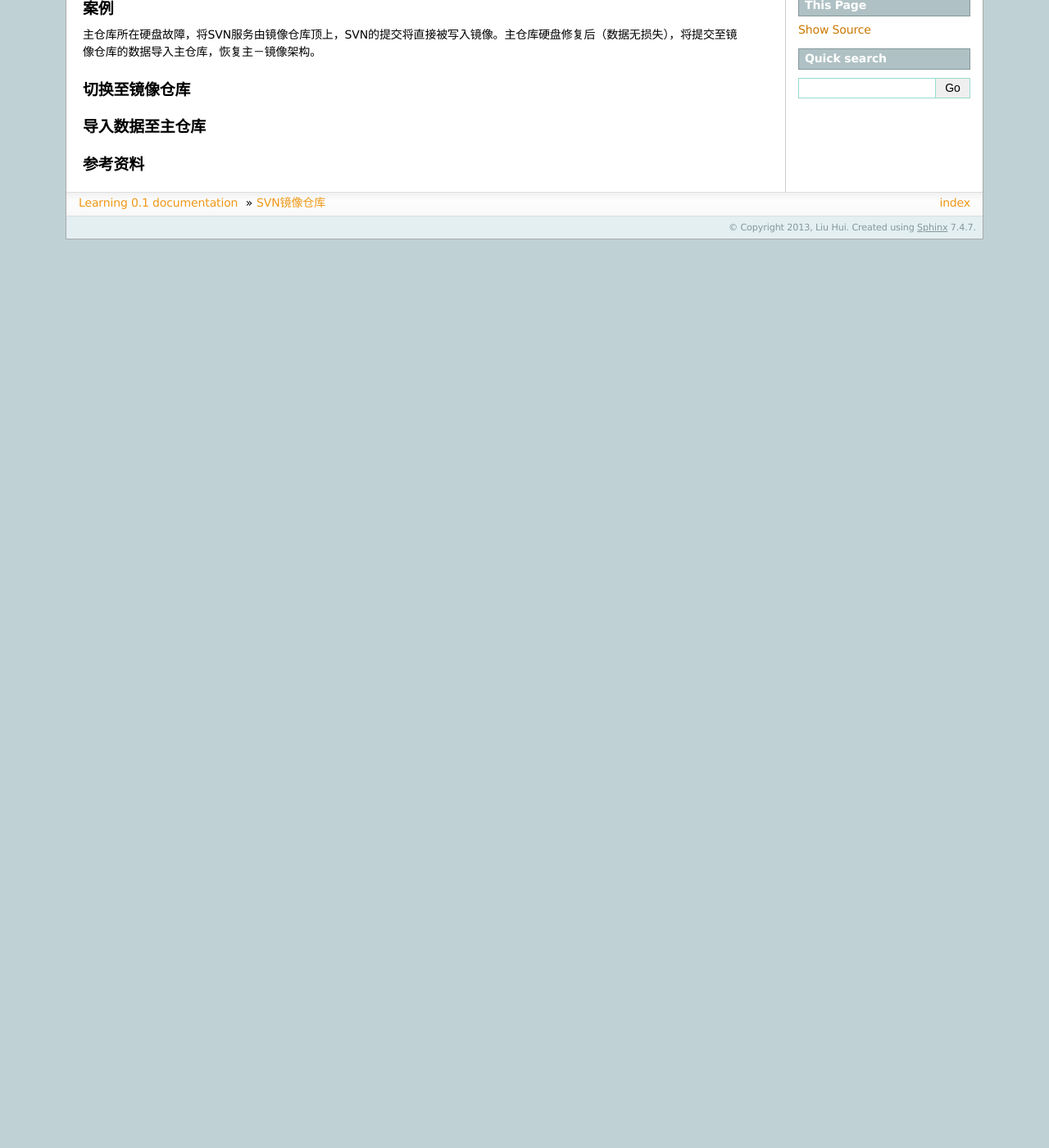
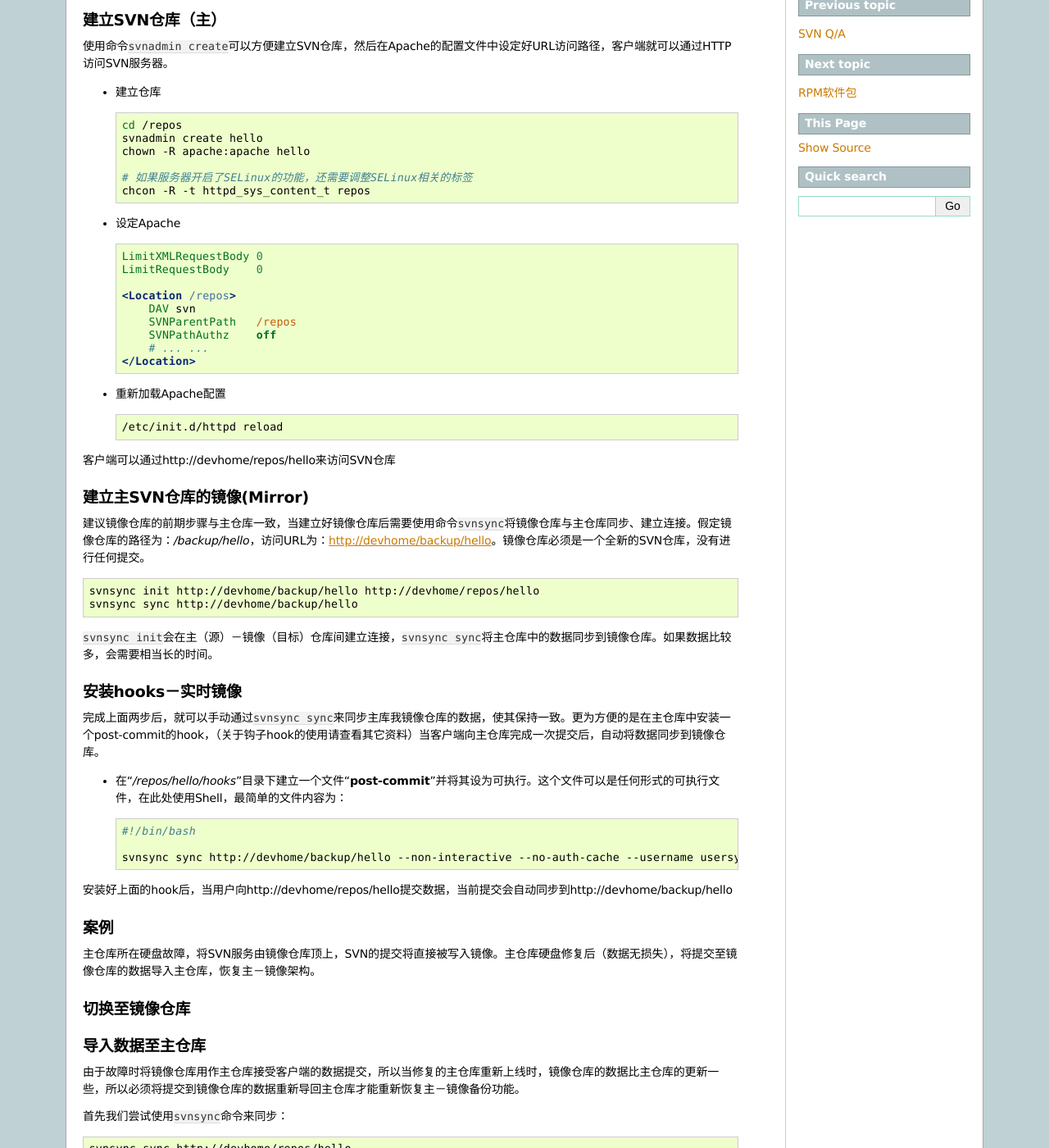
Before and after one commit to huiliu/learning.docs.hui, a Sphinx documentation site: the page built from source/svn_mirror.rst, in a window 1280 px wide and 1400 px high, scrolled down 287 px. Shown: the whole window at 82% size. Built offline with Sphinx 7.4.7, drawn with Linux system fonts in a browser that asks for light colours; formulas are drawn with MathJax 3; before the commit the page ends 900 px from its top, so only the background shows below that; some of the changed text lies outside the part shown.

Commit message:
UPDATE svn_mirror.rst
基本完成SVN镜像仓库相关文档

```diff
--- a/source/index.rst
+++ b/source/index.rst
@@ -31,6 +31,7 @@ Welcome to Robin's Blog
     freebsd
     datamining
     svn
+    svn_mirror
     rpm
     vim
     code_evolution
--- a/source/svn_mirror.rst
+++ b/source/svn_mirror.rst
@@ -1,24 +1,88 @@
-SVN镜像仓库
-**************
+SVN仓库安全之镜像备份
+*************************
 
 软件需求
 =========
+本文经过在CentOS5.5_X86上实验通过，相关软件有：
 
+*   操作系统：CentOS5.5 X86
+*   mod_authz_ldap-0.26-9.el5
+*   mod_dav_svn-1.6.15-0.1
+*   subversion-1.6.15-0.1
+*   httpd-2.2.3-43.el5.centos.3
 
 建立SVN仓库（主）
 ==================
+使用命令\ ``svnadmin create``\ 可以方便建立SVN仓库，然后在Apache的配置文件中设\
+定好URL访问路径，客户端就可以通过HTTP访问SVN服务器。
 
+*   建立仓库
 
+    .. code-block:: bash
+
+        cd /repos
+        svnadmin create hello
+        chown -R apache:apache hello
+
+        # 如果服务器开启了SELinux的功能，还需要调整SELinux相关的标签
+        chcon -R -t httpd_sys_content_t repos
+
+*   设定Apache
+
+    .. code-block:: apache
+
+        LimitXMLRequestBody 0
+        LimitRequestBody    0
+
+        <Location /repos>
+            DAV svn
+            SVNParentPath   /repos
+            SVNPathAuthz    off
+            # ... ...
+        </Location>
+
+*   重新加载Apache配置
+
+    .. code-block:: bash
+
+        /etc/init.d/httpd reload
+
+客户端可以通过http://devhome/repos/hello\ 来访问SVN仓库
 
 建立主SVN仓库的镜像(Mirror)
 ============================
+建议镜像仓库的前期步骤与主仓库一致，当建立好镜像仓库后需要使用命令\ ``svnsync``\
+将镜像仓库与主仓库同步、建立连接。假定镜像仓库的路径为：\ */backup/hello*\ ，访\
+问URL为：http://devhome/backup/hello\ 。镜像仓库必须是一个全新的SVN仓库，没有进\
+行任何提交。
 
+.. code-block:: bash
+
+    svnsync init http://devhome/backup/hello http://devhome/repos/hello
+    svnsync sync http://devhome/backup/hello
+
+``svnsync init``\ 会在主（源）－镜像（目标）仓库间建立连接，\ ``svnsync sync``\
+将主仓库中的数据同步到镜像仓库。如果数据比较多，会需要相当长的时间。
 
 
 安装hooks－实时镜像
 ====================
+完成上面两步后，就可以手动通过\ ``svnsync sync``\ 来同步主库我镜像仓库的数据，\
+使其保持一致。更为方便的是在主仓库中安装一个post-commit的hook，（关于钩子hook的\
+使用请查看其它资料）当客户端向主仓库完成一次提交后，自动将数据同步到镜像仓库。
 
+*   在“\ */repos/hello/hooks*\ ”目录下建立一个文件“\ **post-commit**\ ”并将其设\
+    为可执行。这个文件可以是任何形式的可执行文件，在此处使用Shell，最简单的文件\
+    内容为：
 
+    .. code-block:: bash
+
+        #!/bin/bash
+
+        svnsync sync http://devhome/backup/hello --non-interactive --no-auth-cache --username usersync --password passwd
+
+安装好上面的hook后，当用户向http://devhome/repos/hello提交数据，当前提交会自动\
+同步到http://devhome/backup/hello
 
 案例
 ======
@@ -32,7 +96,45 @@ SVN镜像仓库
 
 导入数据至主仓库
 =================
+由于故障时将镜像仓库用作主仓库接受客户端的数据提交，所以当修复的主仓库重新上线\
+时，镜像仓库的数据比主仓库的更新一些，所以必须将提交到镜像仓库的数据重新导回主\
+仓库才能重新恢复主－镜像备份功能。
+
+首先我们尝试使用\ ``svnsync``\ 命令来同步：
+
+.. code-block:: bash
+
+    svnsync sync http://devhome/repos/hello
+
+使用上面的命令会收到下面的错误：\
+
+.. code-block:: text
+
+    svnsync: Destination HEAD xxx is not the last merged revision; have you\
+    committed to the destination without using svnsync
+
+上面就是说没有使用\ ``svnsync``\ 向镜像仓库提交了数据，导致镜像仓库的数据比主仓\
+库的数据要新。所以需要将镜像仓库中的新数据\ **dump**\ 出来导入到主仓库。
+
+.. code-block:: bash
+
+    svnadmin dump /repos_backup/hello -r 主库revisionNumber+1 --incremental | svnadmin load /repos/hello
+
+运行上面的命令导出导入数据时，可能会出错中断操作。\ [#]_
 
 
 参考资料
 ==========
+.. [#]  运行\ ``svnadmin load``\ 时，如果主仓库（“\ */repos/hello*\ ”）中的文件\
+        有加锁，会出错并中断当前操作。需要删除仓库中的锁才能继续。
+
+        .. code-block:: bash
+
+            # 删除SVN仓库中的锁
+            svnadmin lslock /repos/hello > helloLocks
+            for f in `grep Path hellolocks |awk '{print $2}'`
+            do
+                svnadmin rmlocks /repo/rhsrc $f
+            done
+
+        利用上面的命令可以将SVN仓库中的锁信息保存在文件中将其删除
```
